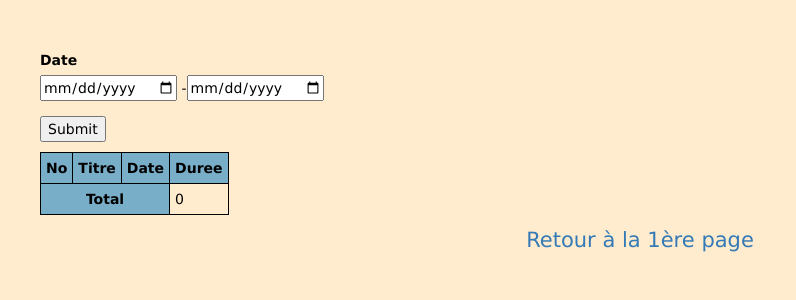
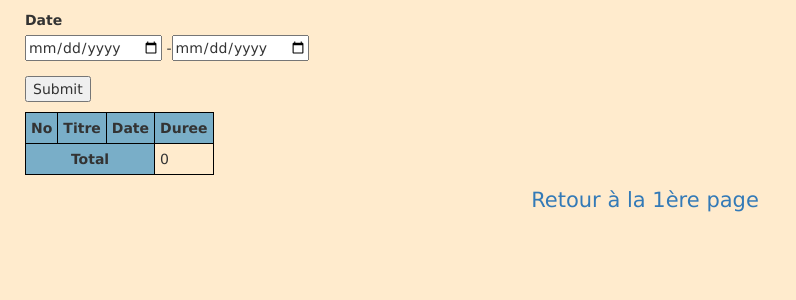
Before and after one commit to OlivierGaillard/conciergerie, a Django app: page /conciergerie/list in a window 1280 px wide. Shown: the top 300 px of the page, without its empty margins (0-796 px from the left). Run offline with Django 3.2, Linux system fonts and the light colour scheme; data that the repository does not hold is empty; some libraries are stand-ins or nearby versions.

Commit message:
Setup margins CSS

```diff
--- a/conciergerie/static/conciergerie/style.css
+++ b/conciergerie/static/conciergerie/style.css
@@ -3,11 +3,11 @@
 }
 
 .block_page {
-   width: 100%;
-   height : 100%;
    display: flex;
    flex-direction: column;
    justify-content: center;
+   padding: 0px 15px 15px 25px;
+   background-color: blanchedalmond;
  }
 
 #footer {
@@ -15,9 +15,6 @@
    justify-content: center;
 }
 
-.table table-striped table-condensed {
-   padding 40px 20px 20px 20px;
-}
 
 h1 {
 	font-size: 2.0em;
@@ -51,13 +48,11 @@ table td {
     padding-left: 5px;
 }
 
-body
+/* body
 {
-    color: black;
-    /* box-shadow: 6px 6px 6px; */
-    /* text-decoration: underline; */
-    /* background-image: url('images/logindoor.jpg'); */
+
     background-color: blanchedalmond;
-    margin: 40px;
+    margin: 15px 0px 0px 15px;
     opacity: 1.0;
 }
+*/
--- a/conciergerie/templates/conciergerie/list.html
+++ b/conciergerie/templates/conciergerie/list.html
@@ -1,6 +1,6 @@
 {% extends "base.html" %}
-{% block stylesheet %}
-<link rel="stylesheet" type="text/css" href="/static/conciergerie/style.css" />
+{% block bodyclass %}
+block_page
 {% endblock %}
 {% block content %}
 {% load crispy_forms_tags %}
```
